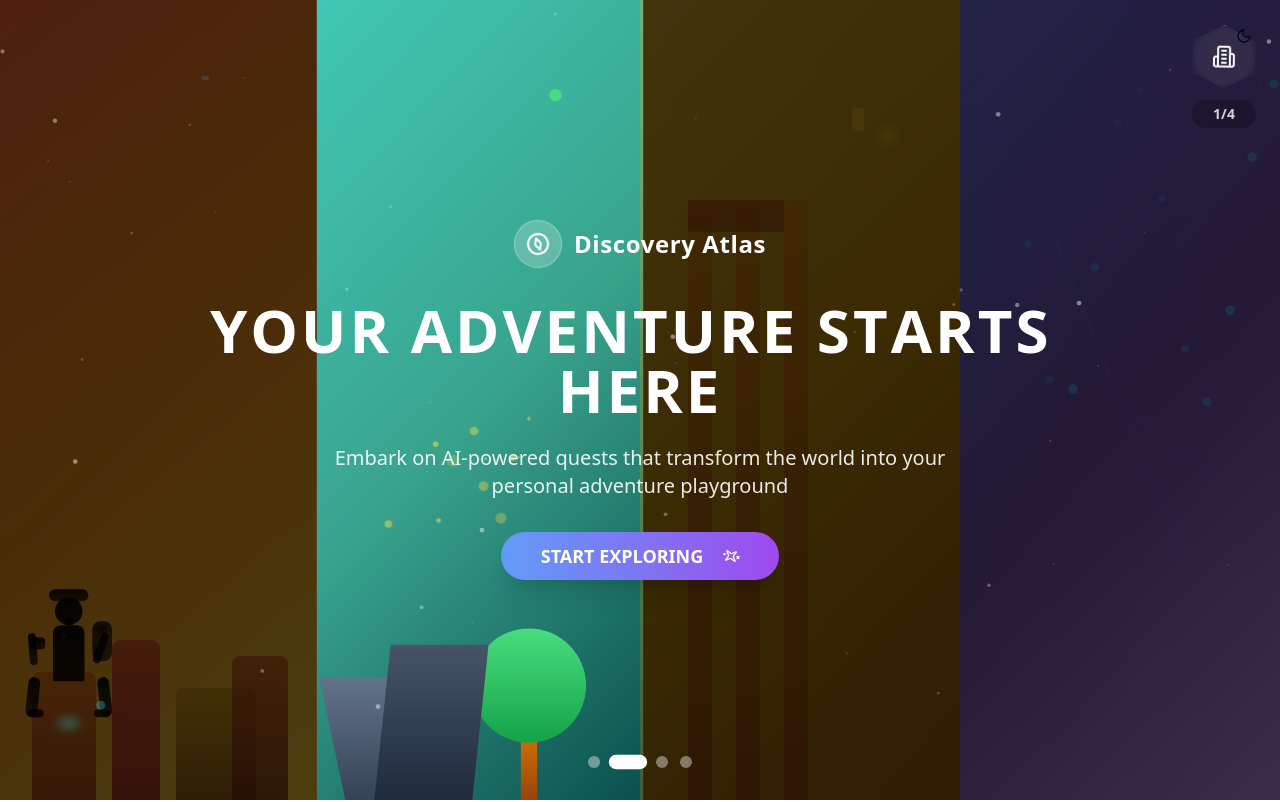
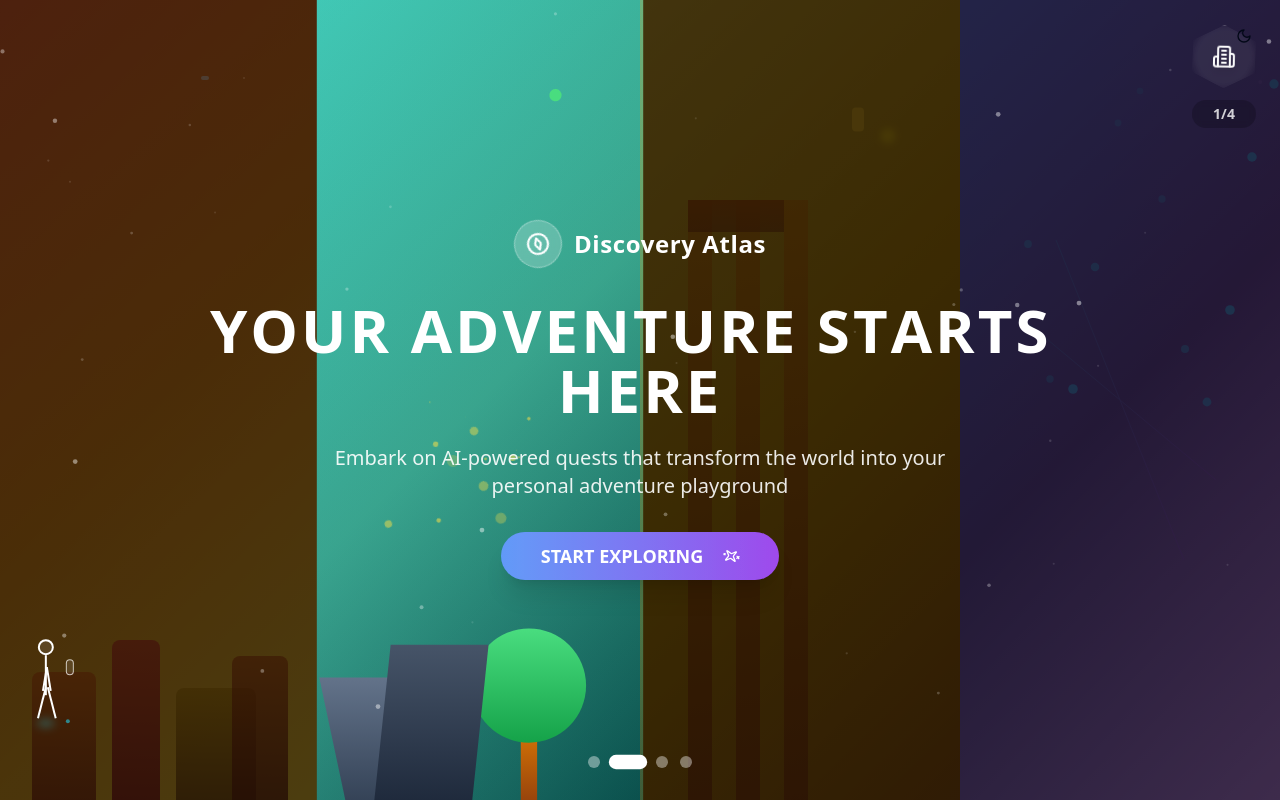
Before and after one commit to ShriyanshChandra/my-tune-workbench, a React (Vite) app: page / in a window 1280 px wide. Shown: the top 802 px of the page. Built offline with nearby package versions, Linux system fonts and the light colour scheme.

Commit message:
Refactor explorer animation

```diff
--- a/src/components/landing/HeroSection.tsx
+++ b/src/components/landing/HeroSection.tsx
@@ -300,107 +300,79 @@ const HeroSection: React.FC<HeroSectionProps> = ({ onGetStarted }) => {
         )}
       </motion.div>
 
-      {/* Explorer character */}
+      {/* Stick man explorer */}
       <motion.div
         className="absolute bottom-20 z-20"
         animate={{
           x: currentScene * 25 + 10 + '%',
-          y: [0, -3, 0]
+          y: [0, -2, 0]
         }}
         transition={{
           x: { duration: 3, ease: "easeInOut" },
-          y: { duration: 2.5, repeat: Infinity, ease: "easeInOut" }
+          y: { duration: 2, repeat: Infinity, ease: "easeInOut" }
         }}
       >
         <div className="relative">
-          {/* Explorer silhouette - more realistic proportions */}
+          {/* Simple stick figure */}
           <motion.div
-            animate={{
-              scaleX: [1, 0.98, 1],
-            }}
-            transition={{ duration: 1.2, repeat: Infinity }}
-            className="w-24 h-32 relative"
+            className="w-16 h-20 relative"
           >
-            {/* Adventure hat */}
-            <div className="absolute top-0 left-1/2 w-10 h-3 bg-gradient-to-b from-black/90 to-black/70 rounded-full transform -translate-x-1/2" />
+            {/* Head - circle */}
+            <div className="absolute top-0 left-1/2 w-4 h-4 border-2 border-white rounded-full transform -translate-x-1/2 bg-white/10" />
 
-            {/* Head */}
-            <div className="absolute top-2 left-1/2 w-7 h-7 bg-gradient-to-b from-black/95 to-black/85 rounded-full transform -translate-x-1/2" />
+            {/* Body - vertical line */}
+            <div className="absolute top-4 left-1/2 w-0.5 h-10 bg-white transform -translate-x-1/2" />
 
-            {/* Neck */}
-            <div className="absolute top-7 left-1/2 w-2 h-2 bg-black/90 transform -translate-x-1/2" />
-
-            {/* Torso */}
-            <div className="absolute top-9 left-1/2 w-8 h-14 bg-gradient-to-b from-black/95 to-black/85 rounded-t-lg transform -translate-x-1/2" />
-
-            {/* Backpack - more detailed */}
-            <div className="absolute top-8 right-1 w-5 h-10 bg-gradient-to-br from-black/80 to-black/60 rounded-lg">
-              <div className="absolute top-1 left-1 w-3 h-2 bg-black/40 rounded-sm" />
-              <div className="absolute bottom-1 left-0.5 w-1 h-3 bg-black/50 rounded-full" />
-            </div>
-
-            {/* Camera in hands - photography pose */}
+            {/* Arms - stick lines */}
             <motion.div
               animate={{
-                rotate: isPhotographing ? [0, -5, 0] : 0,
-                y: isPhotographing ? [0, -1, 0] : 0
+                rotate: isPhotographing ? [-20, -15, -20] : [-10, 10, -10]
               }}
-              transition={{ duration: 0.3 }}
-              className="absolute top-12 left-2 w-4 h-3 bg-gradient-to-r from-black/90 to-black/70 rounded-sm"
-            >
-              <div className="absolute top-0.5 right-0 w-2 h-1 bg-black/60 rounded-full" />
-              <div className="absolute top-0 left-1 w-1 h-1 bg-black/80 rounded-full" />
-            </motion.div>
-
-            {/* Left arm (holding camera) */}
+              transition={{ duration: 1.5, repeat: Infinity }}
+              className="absolute top-7 left-1/2 w-0.5 h-6 bg-white origin-top transform -translate-x-1/2 rotate-[-25deg]"
+            />
             <motion.div
               animate={{
-                rotate: isPhotographing ? [-15, -10, -15] : [-10, -5, -10]
+                rotate: isPhotographing ? [25, 30, 25] : [10, -10, 10]
               }}
               transition={{ duration: 1.5, repeat: Infinity }}
-              className="absolute top-11 left-1.5 w-2 h-8 bg-gradient-to-b from-black/90 to-black/70 rounded-full origin-top"
+              className="absolute top-7 left-1/2 w-0.5 h-6 bg-white origin-top transform -translate-x-1/2 rotate-[25deg]"
             />
 
-            {/* Right arm (supporting camera) */}
-            <motion.div
-              animate={{
-                rotate: isPhotographing ? [20, 25, 20] : [15, 20, 15]
-              }}
-              transition={{ duration: 1.5, repeat: Infinity }}
-              className="absolute top-11 right-1.5 w-2 h-8 bg-gradient-to-b from-black/90 to-black/70 rounded-full origin-top"
-            />
+            {/* Camera in hands when photographing */}
+            <AnimatePresence>
+              {isPhotographing && (
+                <motion.div
+                  initial={{ opacity: 0, scale: 0 }}
+                  animate={{ opacity: 1, scale: 1 }}
+                  exit={{ opacity: 0 }}
+                  className="absolute top-8 left-1/2 w-2 h-1.5 bg-white rounded-sm transform -translate-x-1/2"
+                />
+              )}
+            </AnimatePresence>
 
             {/* Left leg - walking animation */}
             <motion.div
               animate={{
-                rotate: [-8, 8, -8],
-                x: [0, -0.5, 0]
+                rotate: [-15, 15, -15],
+                x: [0, -1, 0]
               }}
-              transition={{ duration: 1.2, repeat: Infinity }}
-              className="absolute bottom-0 left-2 w-3 h-10 bg-gradient-to-b from-black/90 to-black/70 rounded-full origin-top"
+              transition={{ duration: 1, repeat: Infinity }}
+              className="absolute bottom-0 left-1/2 w-0.5 h-8 bg-white origin-top transform -translate-x-1/2 translate-x-[-2px]"
             />
 
             {/* Right leg - walking animation */}
             <motion.div
               animate={{
-                rotate: [8, -8, 8],
-                x: [0, 0.5, 0]
+                rotate: [15, -15, 15],
+                x: [0, 1, 0]
               }}
-              transition={{ duration: 1.2, repeat: Infinity }}
-              className="absolute bottom-0 right-2 w-3 h-10 bg-gradient-to-b from-black/90 to-black/70 rounded-full origin-top"
+              transition={{ duration: 1, repeat: Infinity }}
+              className="absolute bottom-0 left-1/2 w-0.5 h-8 bg-white origin-top transform -translate-x-1/2 translate-x-[2px]"
             />
 
-            {/* Feet */}
-            <motion.div
-              animate={{ x: [-0.5, 0.5, -0.5] }}
-              transition={{ duration: 1.2, repeat: Infinity }}
-              className="absolute bottom-0 left-1.5 w-4 h-2 bg-black/80 rounded-full"
-            />
-            <motion.div
-              animate={{ x: [0.5, -0.5, 0.5] }}
-              transition={{ duration: 1.2, repeat: Infinity }}
-              className="absolute bottom-0 right-1.5 w-4 h-2 bg-black/80 rounded-full"
-            />
+            {/* Backpack - simple rectangle */}
+            <div className="absolute top-5 right-1 w-2 h-4 border border-white/70 rounded-sm bg-white/10" />
           </motion.div>
 
           {/* Enhanced camera flash effect */}
@@ -416,14 +388,14 @@ const HeroSection: React.FC<HeroSectionProps> = ({ onGetStarted }) => {
                   }}
                   exit={{ opacity: 0 }}
                   transition={{ duration: 0.8, ease: "easeOut" }}
-                  className="absolute top-12 left-4 w-6 h-6 bg-white rounded-full transform -translate-x-1/2 -translate-y-1/2"
+                  className="absolute top-8 left-1/2 w-6 h-6 bg-white rounded-full transform -translate-x-1/2 -translate-y-1/2"
                   style={{
                     boxShadow: '0 0 80px rgba(255,255,255,0.9), 0 0 120px rgba(255,255,255,0.6)'
                   }}
                 />
 
                 {/* Flash rays */}
-                {[...Array(8)].map((_, i) => (
+                {[...Array(6)].map((_, i) => (
                   <motion.div
                     key={i}
                     initial={{ scale: 0, opacity: 0 }}
@@ -436,9 +408,9 @@ const HeroSection: React.FC<HeroSectionProps> = ({ onGetStarted }) => {
                       delay: i * 0.05,
                       ease: "easeOut"
                     }}
-                    className="absolute top-12 left-4 w-1 h-8 bg-white/60 origin-bottom"
+                    className="absolute top-8 left-1/2 w-0.5 h-8 bg-white/60 origin-bottom transform -translate-x-1/2"
                     style={{
-                      transform: `rotate(${i * 45}deg) translateX(-50%) translateY(-50%)`,
+                      rotate: `${i * 60}deg`,
                       transformOrigin: '50% 100%'
                     }}
                   />
@@ -447,31 +419,29 @@ const HeroSection: React.FC<HeroSectionProps> = ({ onGetStarted }) => {
             )}
           </AnimatePresence>
 
-          {/* Enhanced glowing trail with particles */}
+          {/* Simple glowing trail */}
           <motion.div
             animate={{ opacity: [0.3, 0.8, 0.3] }}
             transition={{ duration: 2, repeat: Infinity }}
-            className="absolute -bottom-3 left-1/2 w-8 h-3 bg-gradient-to-r from-transparent via-cyan-400/60 to-transparent rounded-full blur-sm transform -translate-x-1/2"
+            className="absolute -bottom-2 left-1/2 w-6 h-2 bg-gradient-to-r from-transparent via-cyan-400/60 to-transparent rounded-full blur-sm transform -translate-x-1/2"
           />
 
-          {/* Footstep particles */}
+          {/* Footstep dots */}
           <motion.div
             animate={{
               opacity: [0, 1, 0],
-              scale: [0.8, 1.2, 0.8],
-              y: [0, -10, -20]
+              scale: [0.5, 1, 0.5]
             }}
-            transition={{ duration: 1.5, repeat: Infinity, delay: 0.5 }}
-            className="absolute -bottom-1 left-3 w-2 h-2 bg-cyan-400/40 rounded-full"
+            transition={{ duration: 1, repeat: Infinity, delay: 0.5 }}
+            className="absolute -bottom-1 left-2 w-1 h-1 bg-cyan-400/60 rounded-full"
           />
           <motion.div
             animate={{
               opacity: [0, 1, 0],
-              scale: [0.8, 1.2, 0.8],
-              y: [0, -10, -20]
+              scale: [0.5, 1, 0.5]
             }}
-            transition={{ duration: 1.5, repeat: Infinity, delay: 1.1 }}
-            className="absolute -bottom-1 right-3 w-2 h-2 bg-cyan-400/40 rounded-full"
+            transition={{ duration: 1, repeat: Infinity, delay: 1 }}
+            className="absolute -bottom-1 right-2 w-1 h-1 bg-cyan-400/60 rounded-full"
           />
         </div>
       </motion.div>
```
